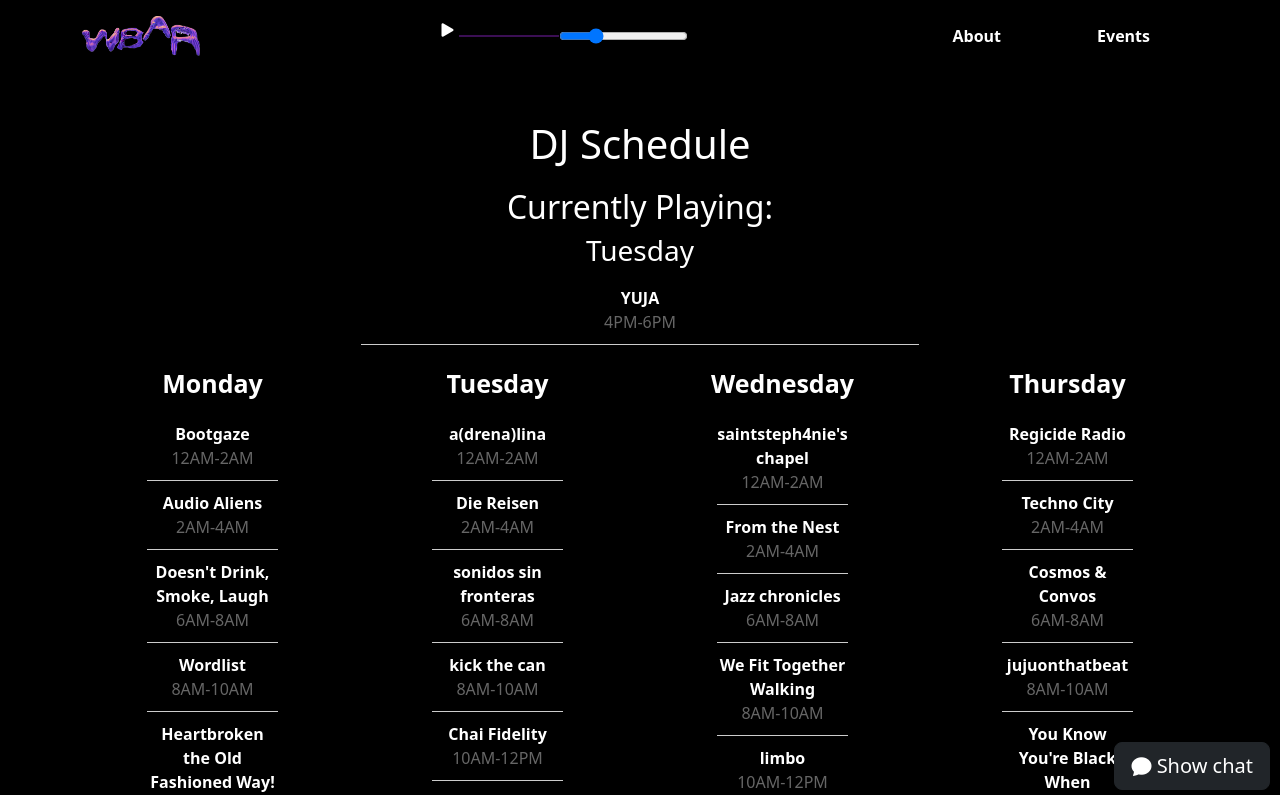
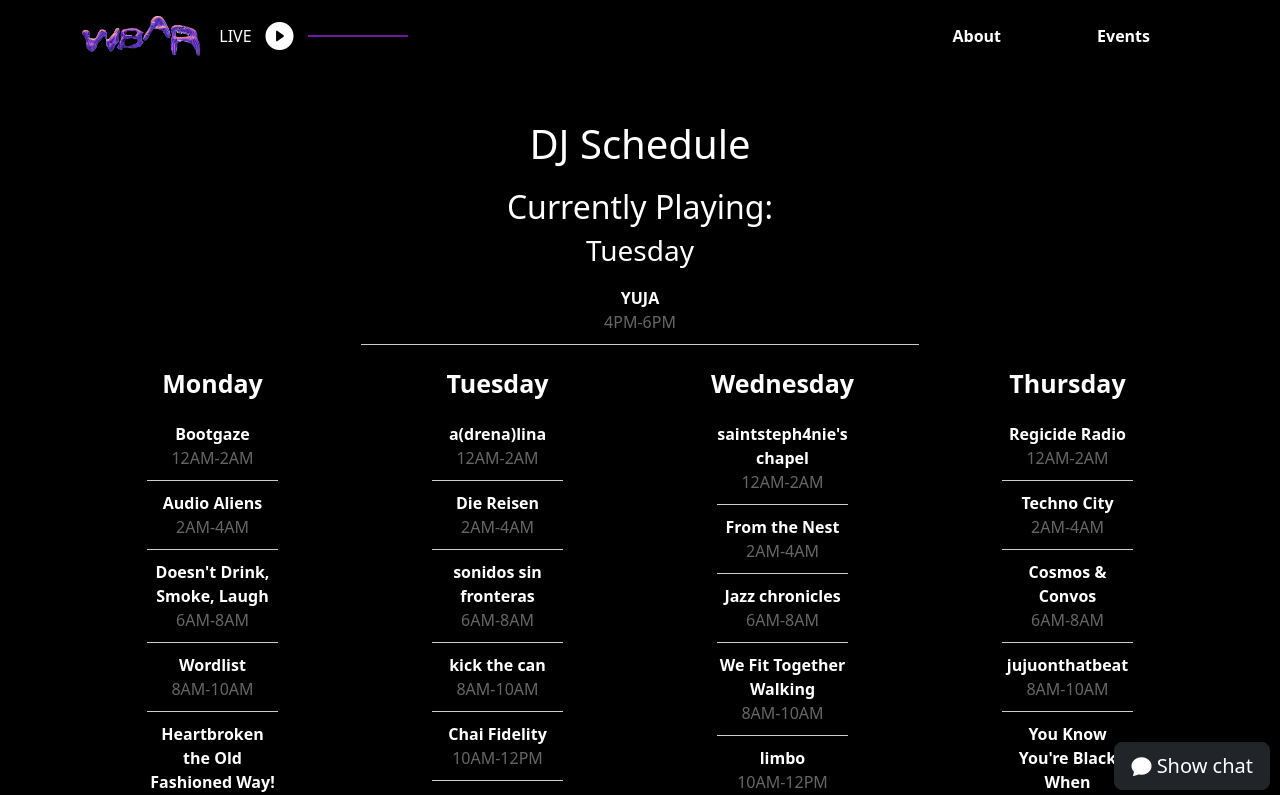
Before and after one commit to wbar-radio/wbar-app, a React (Create React App) app in the folder client/: page / in a window 1280 px wide. Shown: the top 795 px of the page. Built offline with nearby package versions, Linux system fonts and the light colour scheme.

Commit message:
finished ui

```diff
--- a/client/src/Components/Stream.css
+++ b/client/src/Components/Stream.css
@@ -1,3 +1,12 @@
-#stream {
 
+#stream-box i {
+    display: flex;
+    flex-direction: column;
+    margin: auto 0.5em;
 }
+
+.d-flex {
+    display: flex;
+    align-items: center;
+    justify-content: center;
+}
--- a/client/src/Components/Stream.js
+++ b/client/src/Components/Stream.js
@@ -1,5 +1,5 @@
-import React, { useRef, useState, useEffect } from 'react';
-
+import React, {useRef, useState, useEffect} from 'react';
+import './Stream.css'
 function Stream() {
     const audioRef = useRef(null);
     const canvasRef = useRef(null);
@@ -17,7 +17,7 @@ function Stream() {
                 ctx.current = new (window.AudioContext || window.webkitAudioContext)();
                 volumeGainRef.current = ctx.current.createGain();
                 waveformGainRef.current = ctx.current.createGain();
-                waveformGainRef.current.gain.value = 2;
+                waveformGainRef.current.gain.value =3;
             }
 
             audioRef.current.crossOrigin = "anonymous";
@@ -84,7 +84,7 @@ function Stream() {
 
             if (!isPlaying) {
                 // Draw a horizontal line when paused
-                canvasCtx.strokeStyle = 'rgba(155,40,221,0.38)';
+                canvasCtx.strokeStyle = 'rgba(155,40,221,0.71)';
                 canvasCtx.lineWidth = barWidth;
                 canvasCtx.beginPath();
                 canvasCtx.moveTo(0, canvas.height / 2);
@@ -112,14 +112,24 @@ function Stream() {
     }
 
     return (
-        <div className="d-flex w-100 align-content-center justify-content-center">
-            <audio id="stream" ref={audioRef} src="https://audio.wbar.org:8443/stream" title="WBAR RADIO"></audio>
-            <i className={`bi h4 ${isPlaying ? "bi-stop-fill" : "bi-play-fill"} text-white`}
-               onClick={handleTogglePlayState}/>
-            <canvas id="waveformCanvas" ref={canvasRef} width="100em" height="40"></canvas>
-            <input type="range" min="0" max="2" step="0.01" value={volume} onChange={handleVolumeChange}/>
-        </div>
-    );
+        <div className={'d-flex justify-content-center'}>
+            <div id="stream-box">
+                <div className={'d-flex'}>
+                    <audio id="stream" ref={audioRef} src="https://audio.wbar.org:8443/stream"
+                           title="WBAR RADIO"></audio>
+                    <div className={'text-white'}>LIVE</div>
+                    <i className={`bi h3 ${isPlaying ? "bi-stop-circle-fill" : "bi-play-circle-fill"} text-white`}
+                       onClick={handleTogglePlayState}/>
+                    <canvas id="waveform-canvas" ref={canvasRef} width="100em" height="40em"></canvas>
+
+                </div>
+                {/*<div>*/}
+                {/*    <input type="range" min="0" max="2" step="0.01" value={volume} onChange={handleVolumeChange}/>*/}
+                {/*</div>*/}
+            </div>
+
+        </div>)
+        ;
 }
 
 export default Stream;
```
